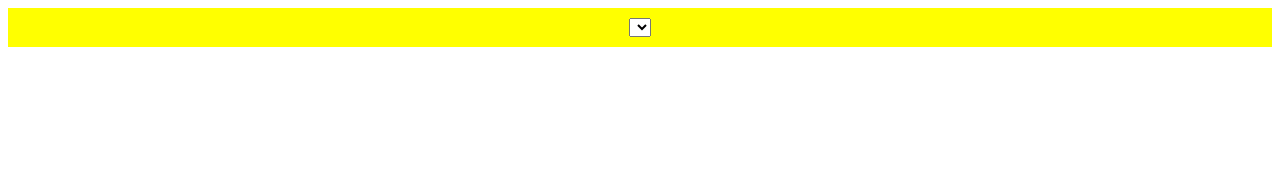
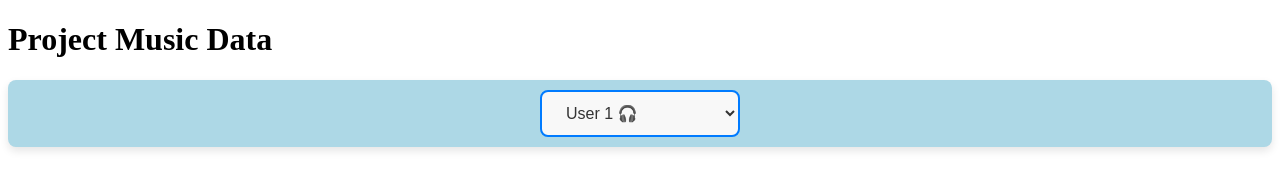
Before and after one commit to Grajales-K/Project-Music-Data, a plain HTML site: page index.html in a window 1280 px wide. Drawn offline with Linux system fonts and the light colour scheme.

Commit message:
feat: add some style for userId

```diff
--- a/index.html
+++ b/index.html
@@ -6,10 +6,13 @@
     <meta name="viewport" content="width=device-width, initial-scale=1.0">
     <title> Project Music Data</title>
     <script type="module" src="script.js" defer></script>
+    <script type="module" src="common.mjs"></script>
+
 </head>
 
 <body>
 </body>
+    <h1>Project Music Data</h1>
     <div class="container"></div>
 
 </html>
--- a/script.js
+++ b/script.js
@@ -1,5 +1,7 @@
 import { getUserIDs, getListenEvents, getSong } from "./data.js";
 
+
+//--------------------- Generating Html ---------------------
 function createContent() {
   const container = document.querySelector(".container");
 
@@ -7,29 +9,54 @@ function createContent() {
   userSection.id = "userSection";
 
   const userSelector = document.createElement("select");
+  userSelector.id = "userDropdown";
 
+  //--------------------- appending each var to the container ---------------------
+  userSection.appendChild(userSelector);
+  container.appendChild(userSection);
 
-  //--------------------- style in the dropdown section ------------
+  const users = getUserIDs();
+  users.forEach((userID) => {
+    const option = document.createElement("option");
+    option.value = userID;
+    option.textContent = `User ${userID} 🎧`;
+    userSelector.appendChild(option);
+  });
+
+  //------------------------ style in the dropdown section -------------------------
   Object.assign(userSection.style, {
     display: "flex",
     justifyContent: "center",
     alignItems: "center",
     padding: "10px",
-    backgroundColor: "yellow",
-    marginBottom: "10px",
+    backgroundColor: "lightblue",
+    borderRadius: "8px",
+    marginBottom: "20px",
+    boxShadow: "0 4px 8px rgba(0, 0, 0, 0.1)",
   });
 
-
-  userSection.appendChild(userSelector);
-  container.appendChild(userSection);
+  //------------------------ style in the dropdown select -------------------------
+  Object.assign(userDropdown.style, {
+    padding: "12px 20px",
+    fontSize: "16px",
+    border: "2px solid #007BFF",
+    borderRadius: "8px",
+    backgroundColor: "#f8f8f8",
+    color: "#333",
+    cursor: "pointer",
+    width: "200px",
+    transition: "all 0.3s ease",
+  });
 }
 
-
 window.onload = function () {
-  const users = getUserIDs();
 
   createContent();
 };
+
+
+export { createContent };
+
 
 
 
```
Also changed, not shown: common.js (line endings or trailing spaces).
